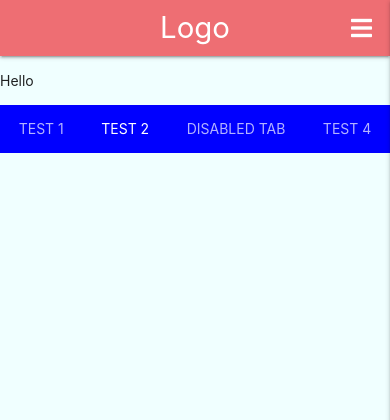
After one commit to asforrest/milestone-3-KATT-App, a Flask app: page /dashboard in a window 390 px wide. The commit adds this page. Shown: the top 420 px of the page. Run offline with Flask 2, Linux system fonts and the light colour scheme; some libraries are stand-ins or nearby versions.

Commit message:
Added Navbar and adapted for mobile

```diff
--- a/katt.py
+++ b/katt.py
@@ -22,6 +22,10 @@ def get_activities():
     activities = mongo.db.activities.find()
     return render_template("activities.html", activities=activities)
 
+@app.route("/dashboard")
+def dashboard():
+    return render_template("dashboard.html")
+
 if __name__ == "__main__":
     app.run(host=os.environ.get("IP"),
             port=int(os.environ.get("PORT")),
--- a/static/css/style.css
+++ b/static/css/style.css
@@ -1,3 +1,11 @@
 body {
     background-color: azure;
 }
+
+.close-mobile-menu {
+    margin: 5px;
+}
+
+.tabs-dashboard {
+    background-color: blue;
+}
--- a/static/js/script.js
+++ b/static/js/script.js
@@ -0,0 +1,3 @@
+$(document).ready(function(){
+    $('.sidenav').sidenav({edge: "right"});
+  });
--- a/templates/base.html
+++ b/templates/base.html
@@ -19,6 +19,31 @@
 </head>
 <body>
 
+    <header>
+        <!-- Desktop navbar -->
+        <nav class="nav-extended">
+            <div class="nav-wrapper">
+                <a href="{{ url_for('get_activities') }}" class="brand-logo">Logo</a>
+                <a href="#" data-target="mobile-demo" class="sidenav-trigger right"><i class="fas fa-bars"></i></a>
+                <ul class="right hide-on-med-and-down">
+                    <li><a href="{{ url_for('get_activities') }}">Time Tracker</a></li>
+                    <li><a href="{{ url_for('dashboard') }}">Dashboard</a></li>
+                    <li><a href="#">Register</a></li>
+                    <li><a href="#">Log In</a></li>
+                    <li><a href="#">Log Out</a></li>
+                </ul>
+            </div>
+        </nav>
+        <!-- Mobile navbar -->
+            <ul class="sidenav" id="mobile-demo">
+                <li><a href="{{ url_for('get_activities') }}">Time Tracker</a></li>
+                <li><a href="{{ url_for('dashboard') }}">Dashboard</a></li>
+                <li><a href="#">Register</a></li>
+                <li><a href="#">Log In</a></li>
+                <li><a href="#">Log Out</a></li>
+            </ul>
+    </header>
+
     <!-- Content blocks allow refactoring of content -->
     {% block content %}
     {% endblock %}
--- /dev/null
+++ b/templates/dashboard.html
@@ -0,0 +1,20 @@
+{% extends "base.html" %}
+{% block content %}
+<p>Hello</p>
+
+<div class="nav-content tabs-dashboard">
+    <ul class="tabs tabs-transparent">
+        <li class="tab"><a href="#test1">Test 1</a></li>
+        <li class="tab"><a class="active" href="#test2">Test 2</a></li>
+        <li class="tab disabled"><a href="#test3">Disabled Tab</a></li>
+        <li class="tab"><a href="#test4">Test 4</a></li>
+    </ul>
+</div>
+
+    {% for activity in activities %}
+        {{ activity.activity_name }}<br>
+        {{ activity.start_time }}<br>
+        {{ activity.end_time }}<br>
+    {% endfor %}
+
+{% endblock %}
```
Also changed, not shown: README.md (added), templates/activities.html (line endings or trailing spaces).
